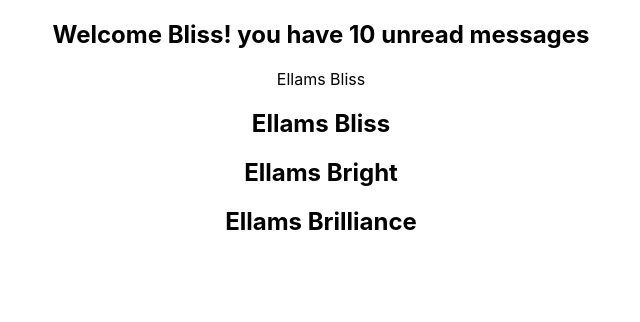
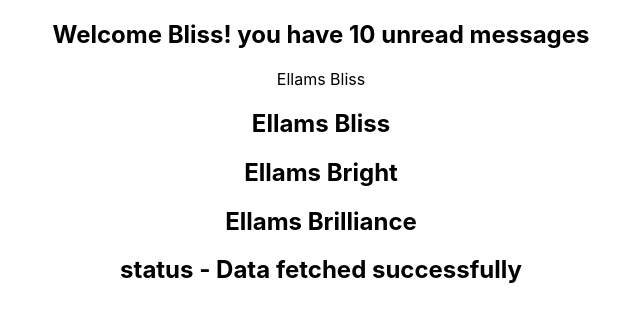
Before and after one commit to iamBlissMedik/react-typescript-basics, a React (Create React App) app: page / in a window 1280 px wide. Shown: the top 322 px of the page, without its empty margins (319-959 px from the left). Built offline with nearby package versions, Linux system fonts and the light colour scheme.

Commit message:
advanced props

```diff
--- a/src/App.tsx
+++ b/src/App.tsx
@@ -2,6 +2,7 @@ import "./App.css";
 import Greet from "./components/Greet";
 import Person from "./components/Person";
 import PersonList from "./components/PersonList";
+import Status from "./components/Status";
 
 function App() {
   const nameList = [
@@ -27,6 +28,7 @@ function App() {
       <Greet name="Bliss" number={10} isLoggedIn={true} />
       <Person personName={personName} />
       <PersonList nameList={nameList} />
+      <Status status="success" />
     </div>
   );
 }
--- /dev/null
+++ b/src/components/Heading.tsx
@@ -0,0 +1,4 @@
+const Heading = () => {
+  return <div>Placeholder text</div>;
+};
+export default Heading;
--- a/src/components/Status.tsx
+++ b/src/components/Status.tsx
@@ -1,6 +1,18 @@
-const Status = () => {
+import { StatusProps } from "../types/status";
+
+const Status: React.FC<StatusProps> = ({ status }) => {
+  let message;
+  if (status === "loading") {
+    message = "loading...";
+  } else if (status === "success") {
+    message = "Data fetched successfully";
+  } else if (status === "error") {
+    message = "Error fetching data";
+  }
   return (
-    <div>Status</div>
-  )
-}
-export default Status
+    <div>
+      <h2>status - {message}</h2>
+    </div>
+  );
+};
+export default Status;
--- /dev/null
+++ b/src/types/status.ts
@@ -0,0 +1,3 @@
+export type StatusProps = {
+  status: "loading" | "success" | "error";
+};
```
